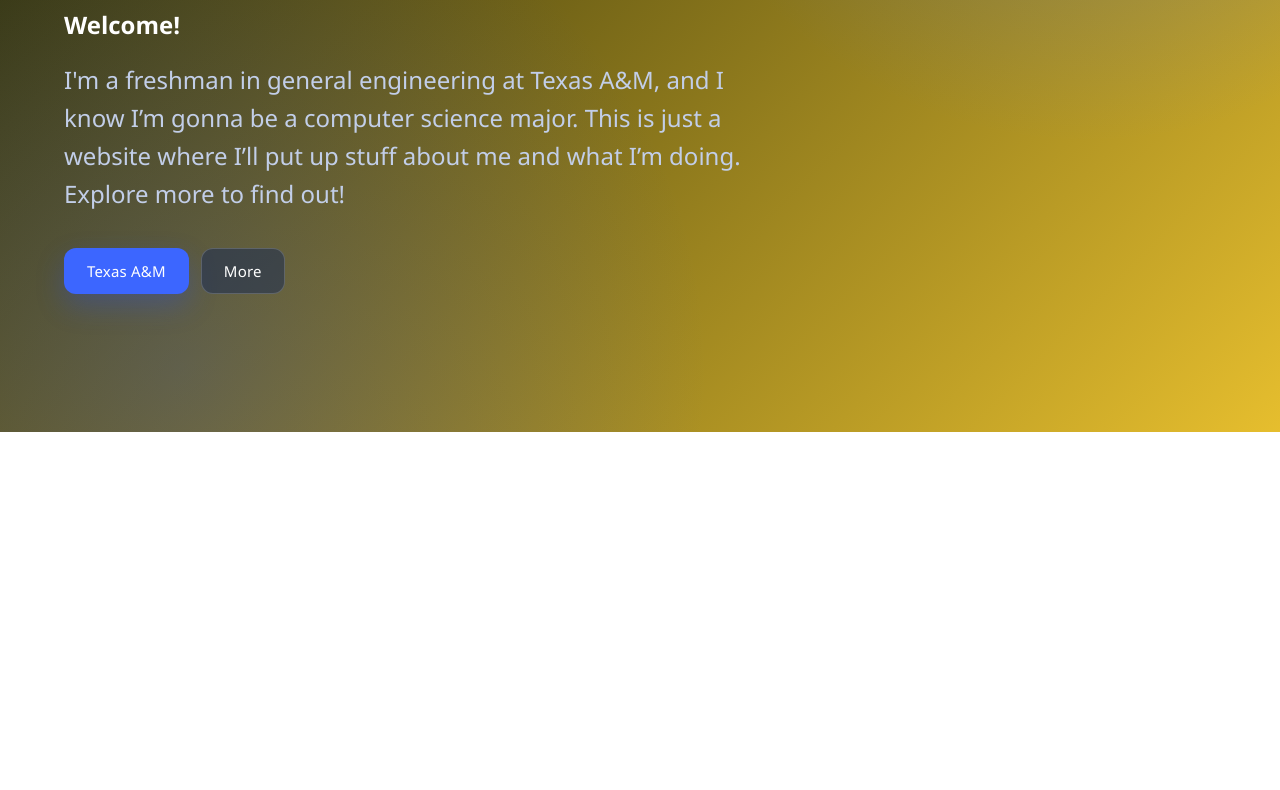
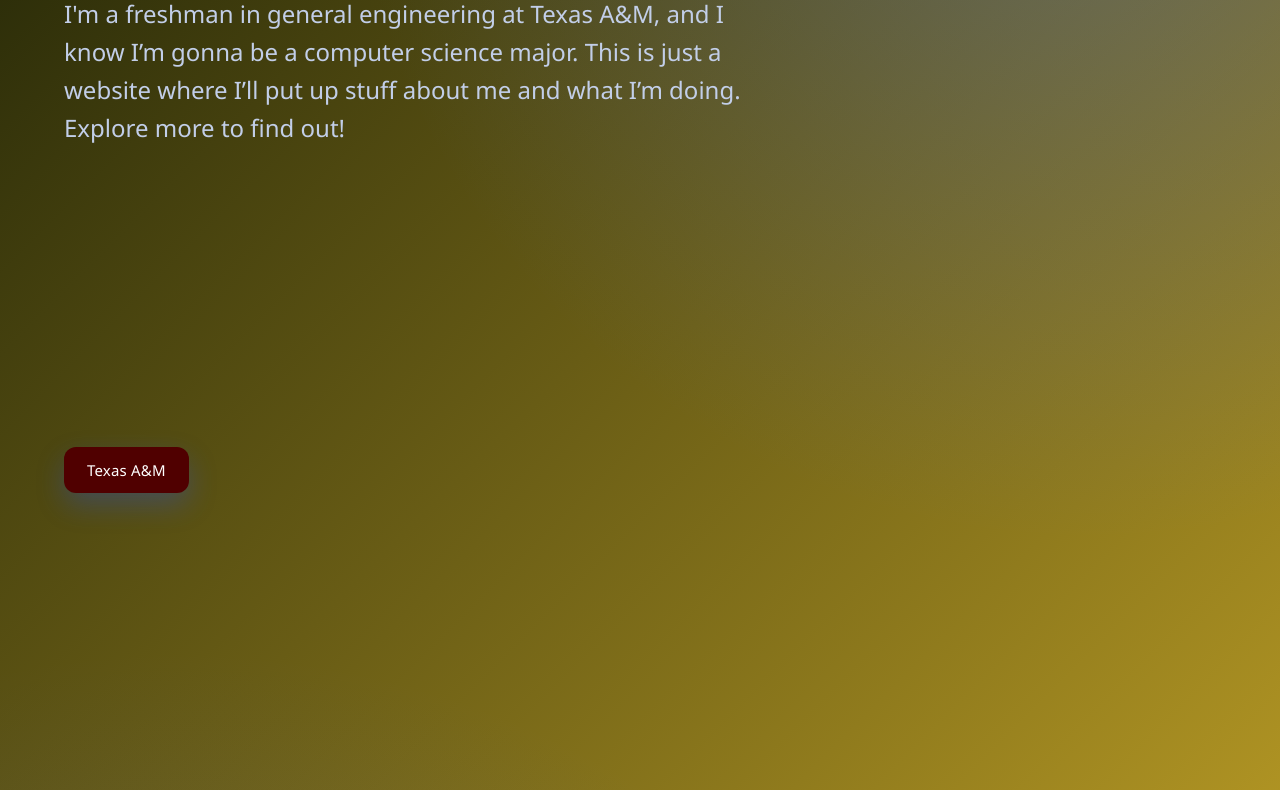
Before and after one commit to adibaranwal21/adityas_portfolio, a website built with Vite: page aditya-portfolio/index.html in a window 1280 px wide. Shown: the part 368-1158 px from the top of the page. Before the commit the page ends 800 px from the top, so only its background shows below. Built offline with nearby package versions, Linux system fonts and the light colour scheme.

Commit message:
Updated CSS styles to introduce a new subtitle accent color, modified button accent color, and adjusted layout properties for action buttons, enhancing overall design and spacing.

```diff
--- a/aditya-portfolio/src/style.css
+++ b/aditya-portfolio/src/style.css
@@ -5,7 +5,8 @@
   --text-main: #ffffff;
   --text-muted: #c2cee8;
   --name-accent: #8cb2ff;
-  --button-accent: #3c66ff;
+  --subtitle-accent: #78bcd9af;
+  --button-accent: #500000;
   --button-accent-hover: #2f56de;
   --button-outline: rgba(255, 255, 255, 0.18);
   --line-soft: rgba(255, 255, 255, 0.12);
@@ -93,6 +94,10 @@
   color: var(--name-accent);
 }
 
+.greeting-subtitle {
+  color: var(--subtitle-accent);
+}
+
 .nav-links {
   display: flex;
   align-items: center;
@@ -151,9 +156,9 @@
 }
 
 .action-buttons {
-  margin-top: 36px;
+  margin-top: 300px;
   display: flex;
-  gap: 12px;
+  gap: 1080px;
   flex-wrap: wrap;
 }
 
@@ -194,7 +199,7 @@
 
 .cta-outline:hover {
   border-color: rgba(255, 255, 255, 0.36);
-  background: rgba(255, 255, 255, 0.12);
+  background: rgba(255, 255, 255, 0.05);
 }
 
 @media (max-width: 900px) {
```
